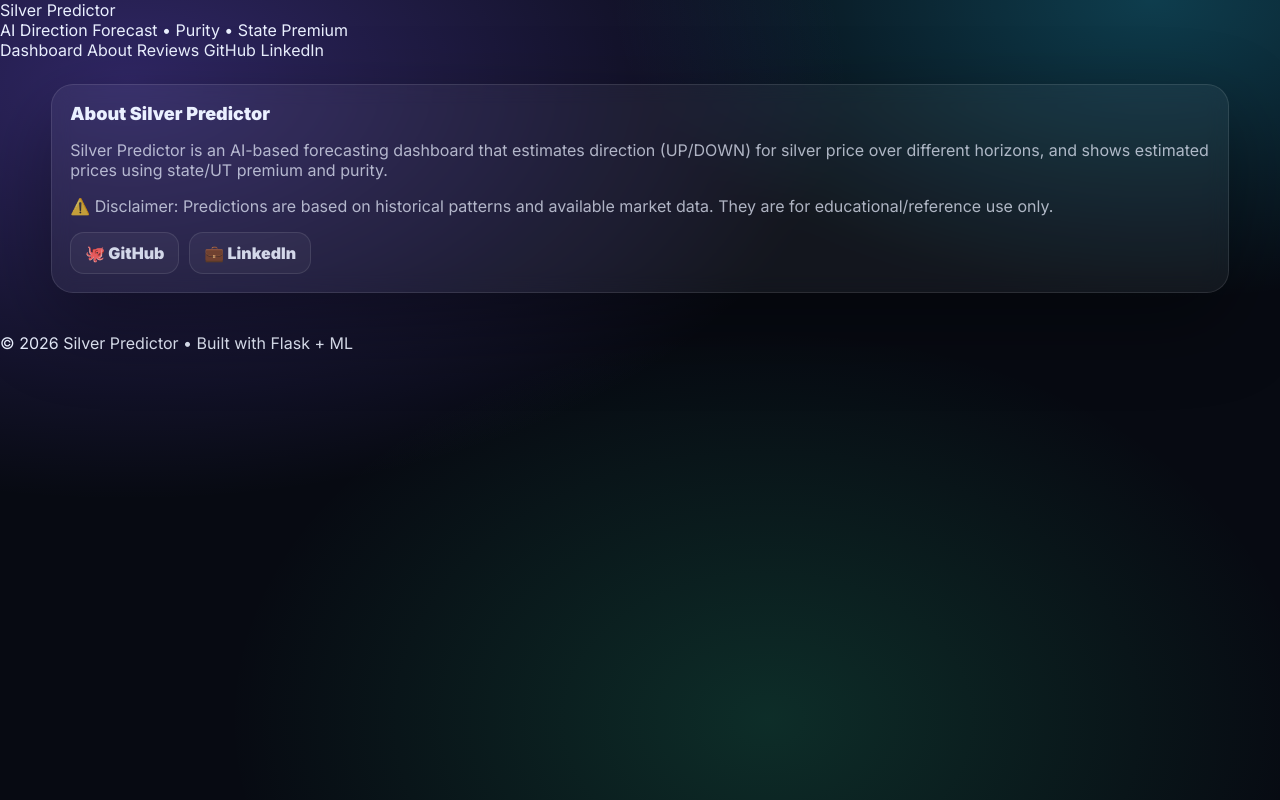
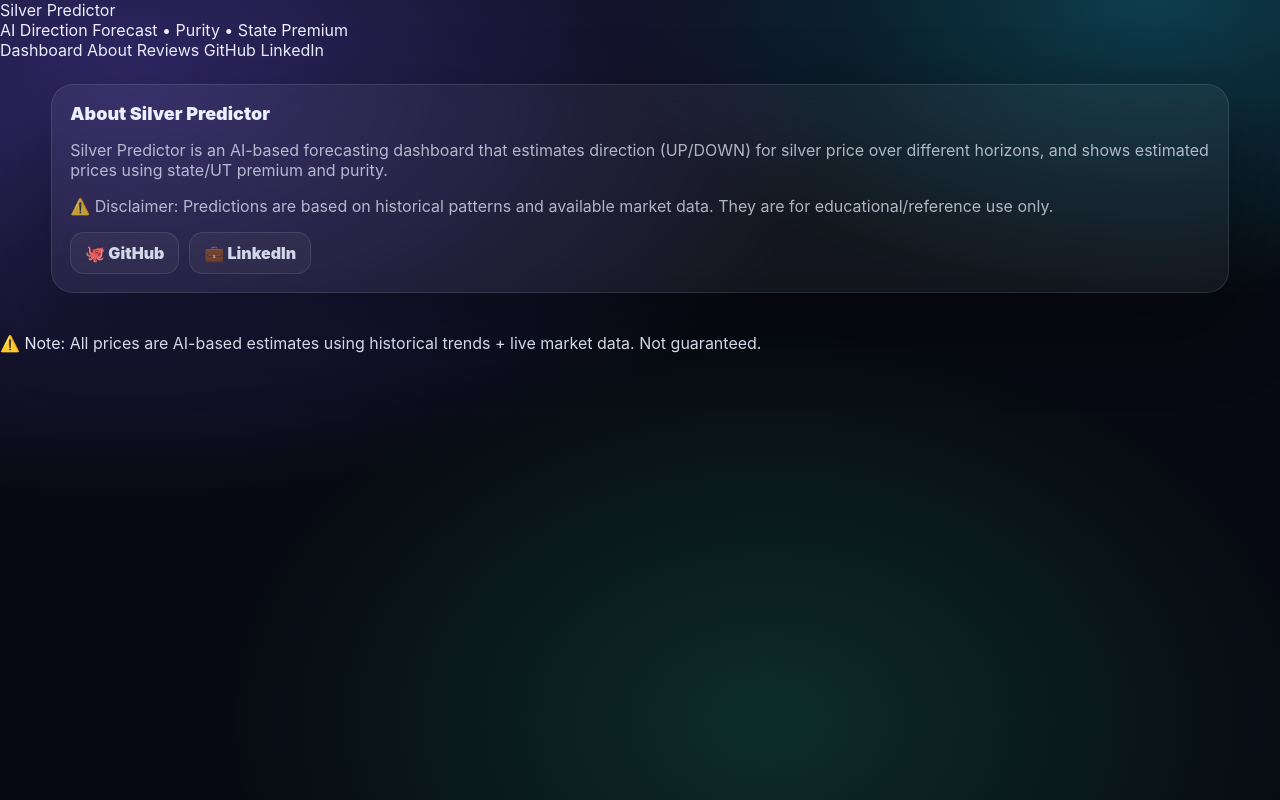
Before and after one commit to Bhavy123321/Silver-Price-Predictor, a Flask app: page /about in a window 1280 px wide. Run offline with Flask 3, Linux system fonts and the light colour scheme; parts of the project's set-up code (start-up, migrations or seed data) failed here and were passed over.

Commit message:
Update base.html

```diff
--- a/templates/base.html
+++ b/templates/base.html
@@ -1,16 +1,19 @@
-<!DOCTYPE html>
+<!doctype html>
 <html lang="en">
 <head>
   <meta charset="UTF-8" />
-  <meta name="viewport" content="width=device-width, initial-scale=1.0"/>
+  <meta name="viewport" content="width=device-width, initial-scale=1.0" />
   <title>Silver Predictor</title>
-  <link rel="stylesheet" href="{{ url_for('static', filename='style.css') }}">
-  <link rel="preconnect" href="https://fonts.googleapis.com">
-  <link rel="preconnect" href="https://fonts.gstatic.com" crossorigin>
-  <link href="https://fonts.googleapis.com/css2?family=Inter:wght@400;600;700;800;900&display=swap" rel="stylesheet">
-  <script src="https://cdn.jsdelivr.net/npm/chart.js"></script>
+
+  <!-- ✅ Correct Flask static CSS path + cache bust -->
+  <link rel="stylesheet" href="{{ url_for('static', filename='style.css') }}?v=7">
+
+  <!-- Chart.js -->
+  <script src="https://cdn.jsdelivr.net/npm/chart.js@4.4.1/dist/chart.umd.min.js"></script>
 </head>
+
 <body>
+  <!-- ✅ Modern Navbar -->
   <header class="topbar">
     <div class="brand">
       <div class="logo"></div>
@@ -25,8 +28,8 @@
       <a href="{{ url_for('about') }}">About</a>
       <a href="{{ url_for('reviews') }}">Reviews</a>
 
-      <a class="pill" href="{{ social.github }}" target="_blank">GitHub</a>
-      <a class="pill" href="{{ social.linkedin }}" target="_blank">LinkedIn</a>
+      <a class="pill" href="{{ social.github }}" target="_blank" rel="noopener">GitHub</a>
+      <a class="pill" href="{{ social.linkedin }}" target="_blank" rel="noopener">LinkedIn</a>
     </nav>
   </header>
 
@@ -45,7 +48,7 @@
   </main>
 
   <footer class="footer">
-    <div>© {{ datetime.utcnow().year if datetime else "2026" }} Silver Predictor • Built with Flask + ML</div>
+    ⚠️ Note: All prices are AI-based estimates using historical trends + live market data. Not guaranteed.
   </footer>
 </body>
 </html>
```
